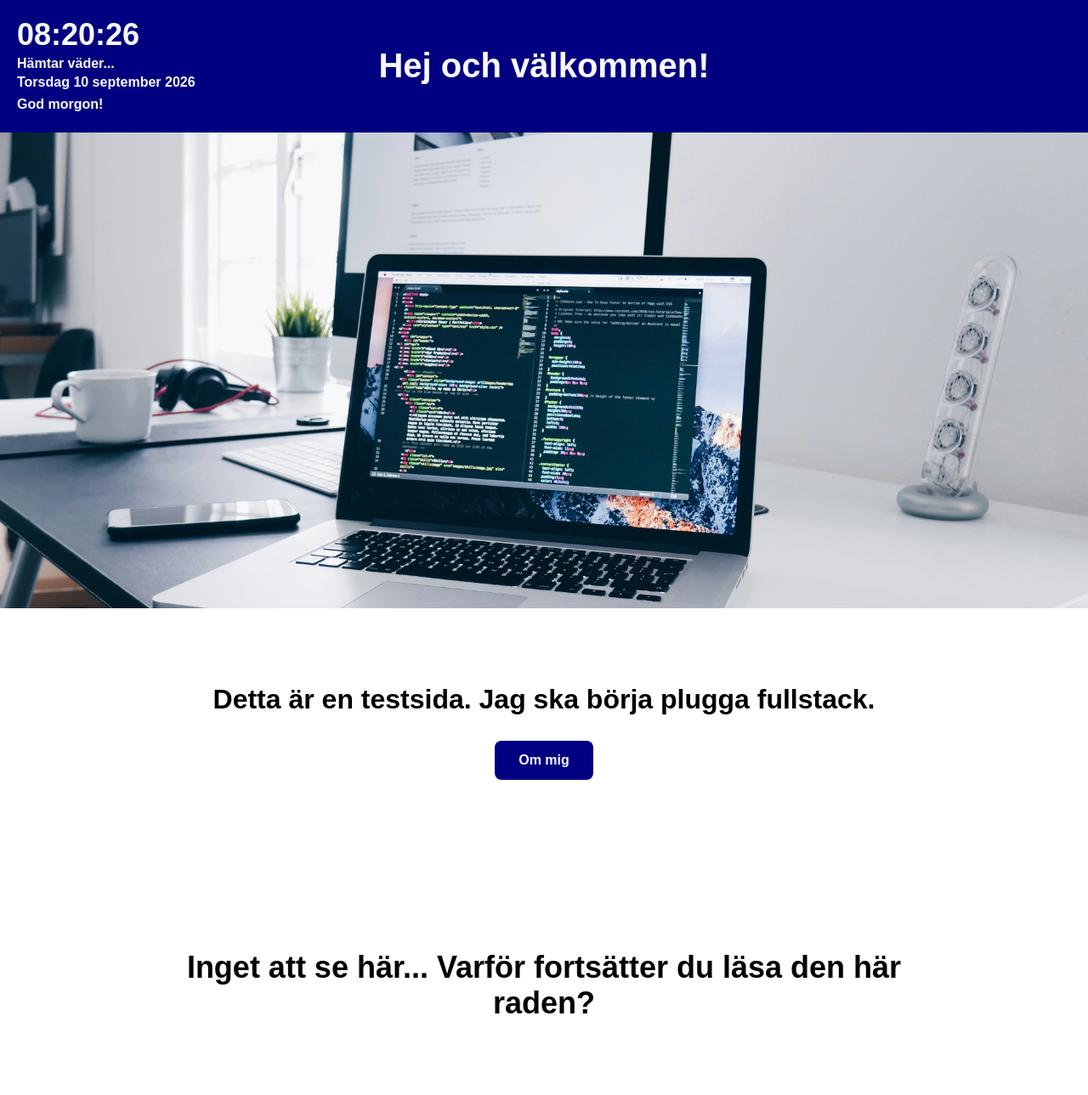
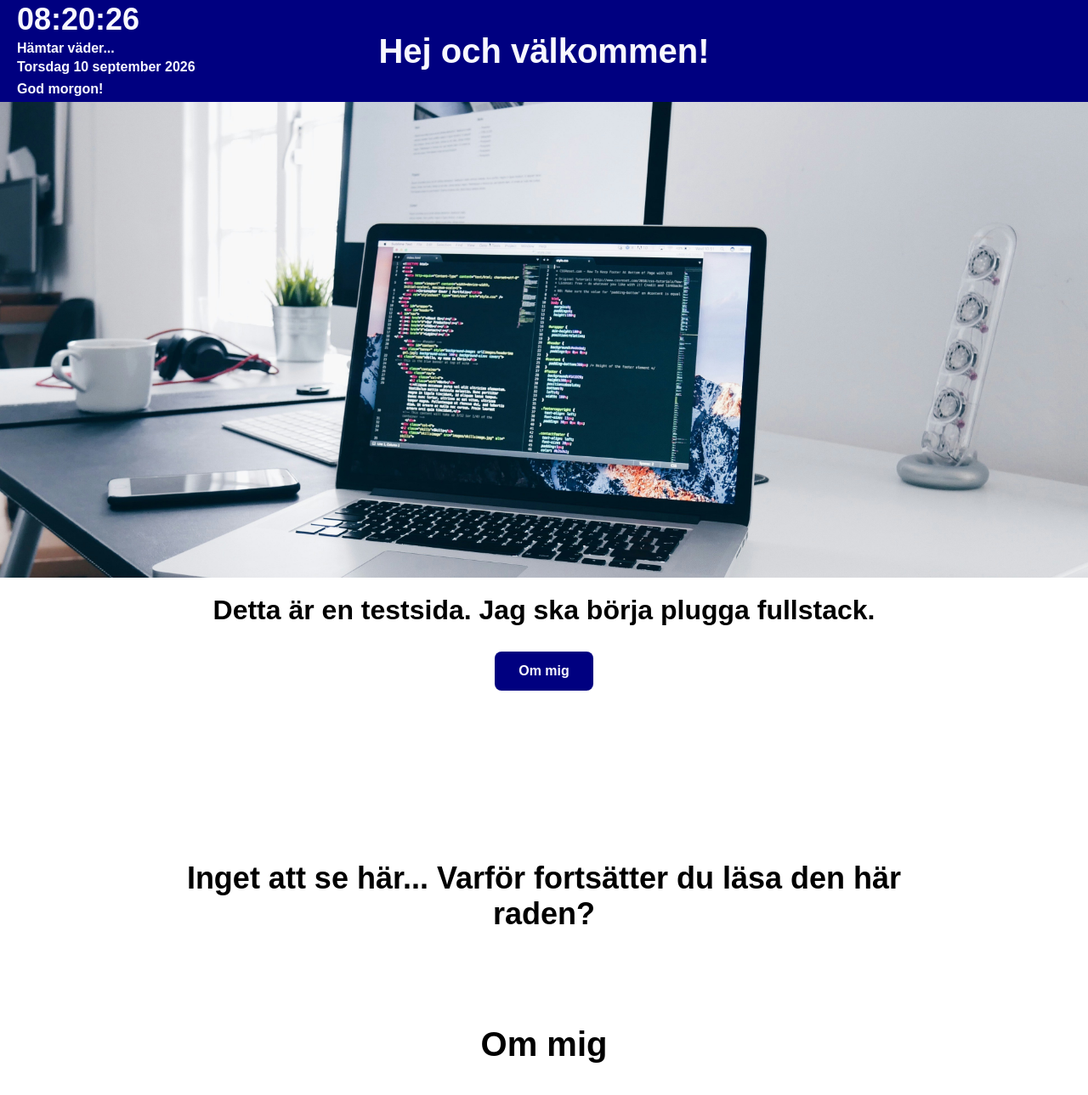
Before and after one commit to Bobbolino/Index---Fullstack, a plain HTML site: page index.html in a window 1280 px wide. Shown: the top 1289 px of the page at 85% size. Drawn offline with Linux system fonts and the light colour scheme.

Commit message:
Åtgärdad positionering samt bortfall av onödig mellanrum.

```diff
--- a/index.css
+++ b/index.css
@@ -27,12 +27,9 @@ header {
   display: grid;
   grid-template-columns: 1fr auto 1fr;
   align-items: center;
-
   width: 100%;
   min-height: 120px;
   margin: 0;
-  padding: 20px;
-
   background-color: navy;
 }
 
@@ -56,6 +53,7 @@ header > h1 {
 
   color: ghostwhite;
   text-align: left;
+  margin-left: 20px;
 }
 
 #clock {
@@ -119,7 +117,7 @@ p {
 
 .intro-section {
   width: 100%;
-  padding: clamp(50px, 7vw, 90px) 20px;
+  padding: 20px 20px;
 }
 
 .intro-section h2 {
```
